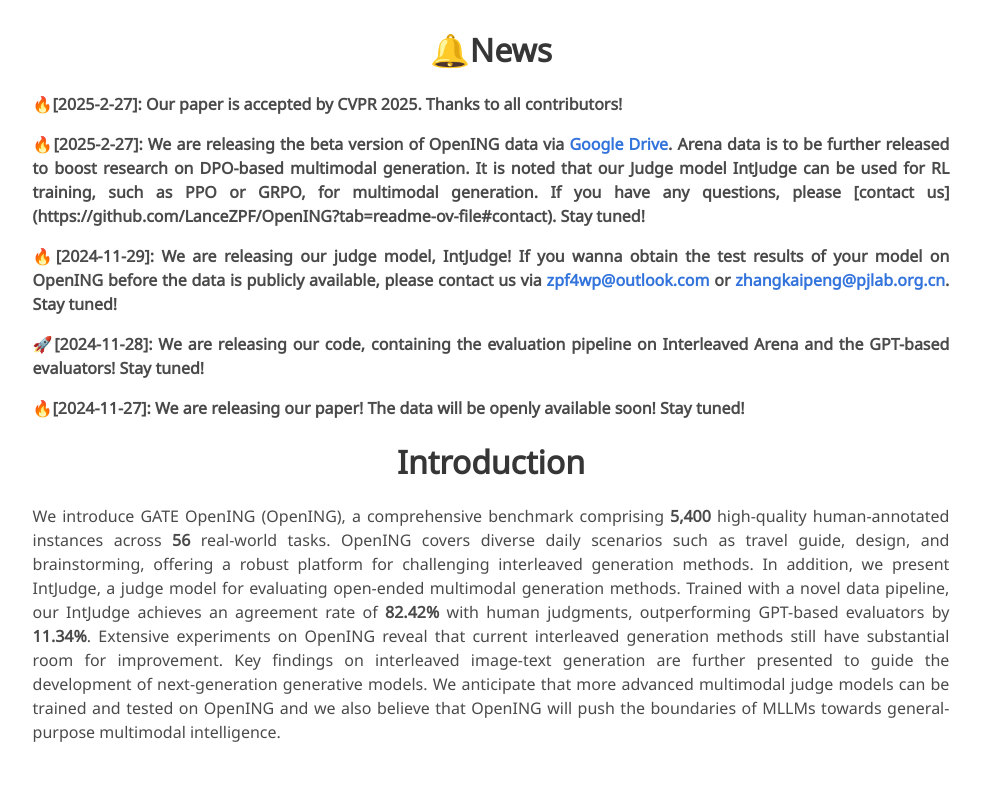
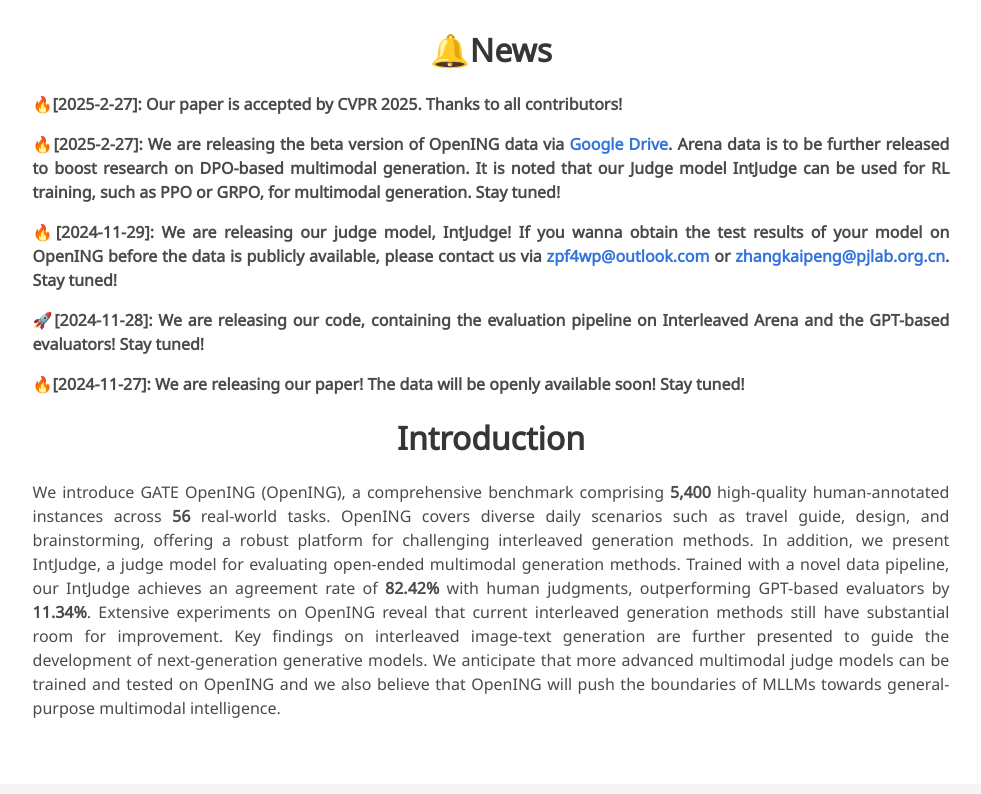
Before and after one commit to opening-benchmark/opening-benchmark.github.io, a plain HTML site: page index.html in a window 1280 px wide. Shown: the part 1040-1834 px from the top of the page, without its empty margins (149-1130 px from the left). Drawn offline with nearby package versions, Linux system fonts and the light colour scheme; some icons are missing; a web font is replaced by a local one.

Commit message:
Update index.html

```diff
--- a/index.html
+++ b/index.html
@@ -180,7 +180,7 @@
                 <b>🔥[2025-2-27]: Our paper is accepted by CVPR 2025. Thanks to all contributors!</b>
               </p>
               <p>
-                <b>🔥[2025-2-27]: We are releasing the beta version of OpenING data via <a href="https://drive.google.com/file/d/1Mp0VRBVjxJyX4pn5h8pD7NDlaS829ghr/view?usp=sharing">Google Drive</a>. Arena data is to be further released to boost research on DPO-based multimodal generation. It is noted that our Judge model IntJudge can be used for RL training, such as PPO or GRPO, for multimodal generation. If you have any questions, please [contact us](https://github.com/LanceZPF/OpenING?tab=readme-ov-file#contact). Stay tuned!</b>
+                <b>🔥[2025-2-27]: We are releasing the beta version of OpenING data via <a href="https://drive.google.com/file/d/1Mp0VRBVjxJyX4pn5h8pD7NDlaS829ghr/view?usp=sharing">Google Drive</a>. Arena data is to be further released to boost research on DPO-based multimodal generation. It is noted that our Judge model IntJudge can be used for RL training, such as PPO or GRPO, for multimodal generation. Stay tuned!</b>
               </p>
               <p>
                 <b>🔥[2024-11-29]: We are releasing our judge model, IntJudge! If you wanna obtain the test results of your model on OpenING before the data is publicly available, please contact us via <a href="mailto:zpf4wp@outlook.com">zpf4wp@outlook.com</a> or <a href="mailto:zhangkaipeng@pjlab.org.cn">zhangkaipeng@pjlab.org.cn</a>. Stay tuned!</b>
```
